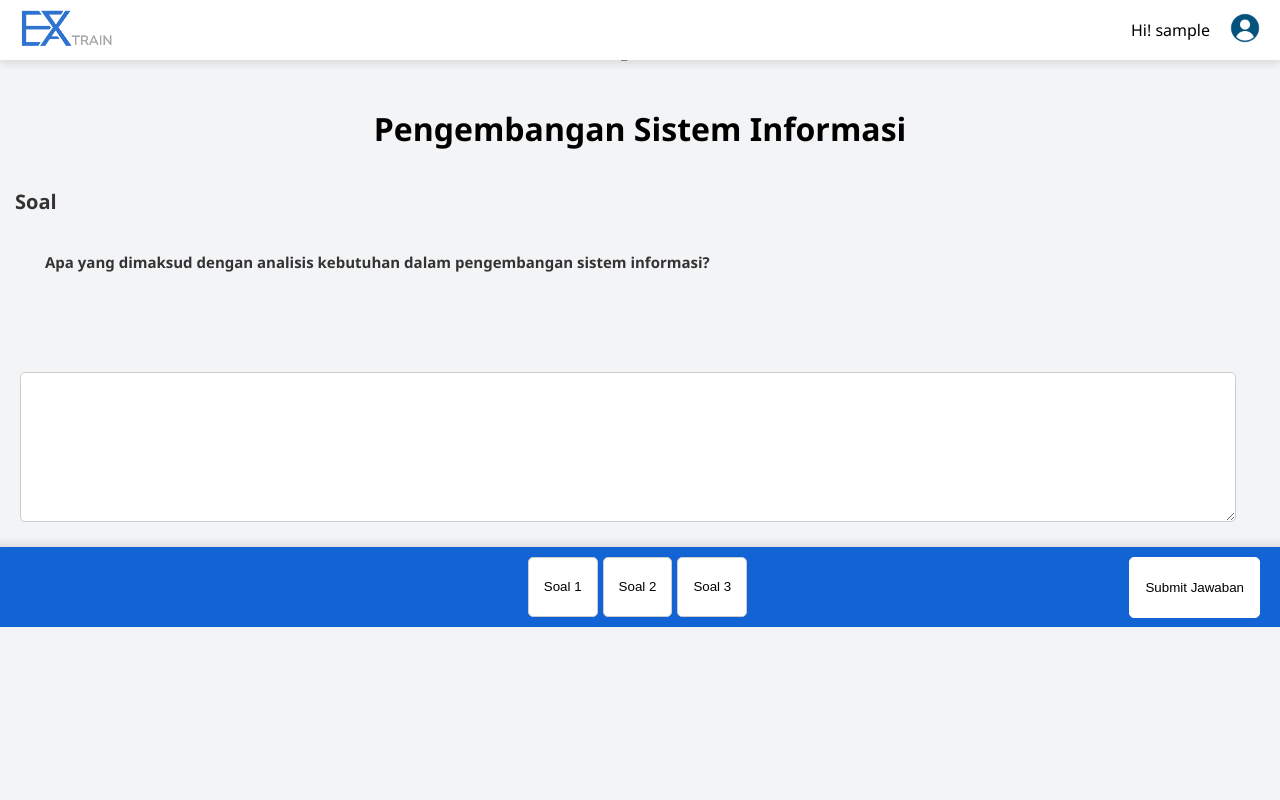
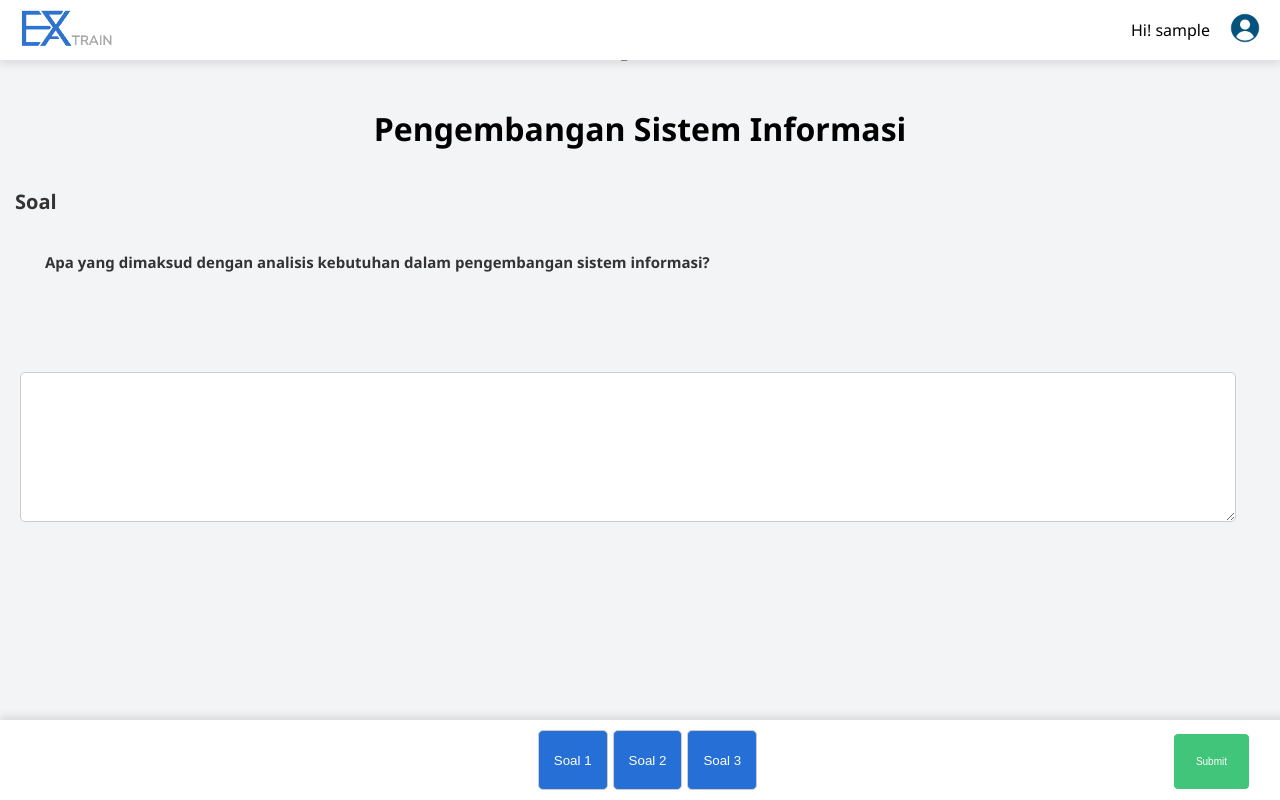
Before and after one commit to panduafii/ExaTrain, a PHP site: page / in a window 1280 px wide; the page is wider, and only the part inside the window is pictured. Run offline with PHP 8.4, Linux system fonts and the light colour scheme; the visitor is signed in with stand-in values (Sample User, id 1); data comes from the database, SQL or seed files in the repository; data that the repository does not hold is empty.

Commit message:
memperbaiki halaman quiz

```diff
--- a/CSS/quizPage.css
+++ b/CSS/quizPage.css
@@ -1,6 +1,7 @@
 body {
     margin: 0;
     padding: 0;
+    padding-bottom: 120px; /* Menambahkan padding di bawah konten */
     font-family: "Segoe UI", Tahoma, Geneva, Verdana, sans-serif;
     background-color: #f3f4f6;
     display: flex;
@@ -9,7 +10,6 @@ body {
     overflow-x: hidden;
 }
 
-/* NAVBAR */
 .navbar {
     width: 100%;
     height: 60px;
@@ -94,15 +94,6 @@ body {
     margin: 4px 0;
 }
 
-.menu li img {
-  height: 30px;
-  border-radius: 50%;
-}
-
-/* end navbar */
-
-/* isi */
-
 .tulisanPertanyaan {
     text-align: left;
     font-size: 20px;
@@ -120,71 +111,6 @@ body {
 }
 
 .isiBox {
-  width: 100%;
-  margin-right: 30px;
-  justify-content: left;
-  text-align: left;
-  padding: 10px;
-  border: 1px solid #ccc;
-  border-radius: 5px;
-  box-sizing: border-box;
-  font-size: 14px;
-  color: #333;
-  background-color: #fff;
-  height: auto;
-  min-height: 150px; /* Menambah tinggi minimum agar lebih panjang */
-}
-
-.button-container {
-  display: flex;
-  justify-content: space-between;
-  align-items: center;
-  margin-top: 20px;
-}
-.question-buttons {
-  position: absolute;
-  margin-bottom: auto;
-  width: 100%;
-  text-align: center;
-  background-color: #1263d4;
-  padding: 10px;
-  box-shadow: 0 -4px 8px rgba(0, 0, 0, 0.1);
-  height: 60px;
-  display: flex;
-  justify-content: center;
-}
-.question-buttons button {
-  margin-right: 5px;
-  background-color: white;
-  color: black;
-  border: 1px solid #ccc;
-  border-radius: 5px;
-  padding: 10px 15px;
-  cursor: pointer;
-}
-.question-buttons button.answered {
-  background-color: rgb(39, 239, 139);
-}
-.submitJawaban {
-  position: absolute;
-  margin-bottom: auto;
-  display: flex;
-  right: 0;
-  margin-top: 10px;
-  padding: 22px 15px; /* Padding untuk tombol */
-  border: 1px solid rgb(255, 255, 255); /* Border warna abu-abu muda */
-  border-radius: 5px;
-  margin-right: 20px;
-  background-color: #fff;
-}
-
-.formjawaban {
-  display: block;
-  justify-content: left;
-  width: 100%;
-}
-
-.isiBox {
     width: 95%;
     margin-left: 20px;
     margin-right: 50px;
@@ -198,7 +124,68 @@ body {
     color: #333;
     background-color: #fff;
     height: auto;
-  min-height: 150px; /* Menambah tinggi minimum agar lebih panjang */
+    min-height: 150px;
+}
+
+.question-buttons {
+    position: fixed;
+    bottom: 0;
+    left: 0;
+    width: 100%;
+    text-align: center;
+    background-color: #ffffff;
+    padding: 10px;
+    box-shadow: 0 -4px 8px rgba(0, 0, 0, 0.1);
+    height: 60px;
+    display: flex;
+    justify-content: center;
+}
+
+.question-buttons button {
+    margin-right: 5px;
+    background-color: #256fd7;
+    color: rgb(255, 255, 255);
+    border: 1px solid #ccc;
+    border-radius: 5px;
+    padding: 10px 15px;
+    cursor: pointer;
+    transition: background-color 0.3s, color 0.3s;
+}
+
+.question-buttons button.active-button,
+.question-buttons button:hover {
+    background-color: #f39c12; /* Warna kuning untuk tombol aktif */
+    color: #ffffff; /* Warna teks putih */
+}
+
+.question-buttons button:hover {
+    background-color: #f39c12; /* Warna kuning untuk tombol aktif */
+    color: #ffffff; /* Warna teks putih */
+}
+
+.question-buttons button.answered {
+    background-color: rgb(39, 239, 139);
+}
+
+.submitJawaban {
+    position: fixed;
+    bottom: 10px;
+    right: 10px;
+    padding: 22px 22px;
+    border: 1px solid rgb(255, 255, 255);
+    border-radius: 5px;
+    background-color: rgb(65, 197, 122);
+    color: rgb(255, 255, 255);
+    cursor: pointer;
+    font-size: 10px;
+    font-style: bold;
+    margin-right: 20px;
+}
+
+.formjawaban {
+    display: block;
+    justify-content: left;
+    width: 100%;
 }
 
 .form-footer {
@@ -206,6 +193,7 @@ body {
     justify-content: center;
     margin-top: 20px;
 }
+
 .user-info {
     text-align: center;
     margin-bottom: 10px;
@@ -230,3 +218,8 @@ body {
     padding: 10px 15px;
     cursor: pointer;
 }
+
+.active-button {
+    background-color: #f39c12; /* Warna kuning untuk tombol aktif */
+    color: #ffffff; /* Warna teks putih */
+}
--- a/FungsiPHP/EvalSoal.php
+++ b/FungsiPHP/EvalSoal.php
@@ -16,7 +16,7 @@ if (isset($_SESSION['selected_course'])) {
     // Koneksi ke database (sesuaikan dengan konfigurasi Anda)
     $servername = "localhost";
     $username = "root"; // Ganti dengan username Anda
-    $password = ""; // Ganti dengan password Anda
+    $password = "root"; // Ganti dengan password Anda
     $dbname = "ExaTrain";
 
     $conn = new mysqli($servername, $username, $password, $dbname);
--- a/FungsiPHP/add_user.php
+++ b/FungsiPHP/add_user.php
@@ -5,7 +5,7 @@ session_start();
 // Koneksi ke database
 $servername = "localhost";
 $username = "root"; // Ganti dengan username Anda
-$password = ""; // Ganti dengan password Anda
+$password = "root"; // Ganti dengan password Anda
 $dbname = "ExaTrain";
 
 // Membuat koneksi
--- a/FungsiPHP/chart.php
+++ b/FungsiPHP/chart.php
@@ -2,7 +2,7 @@
 // Koneksi ke database
 $servername = "localhost";
 $username = "root"; // Ganti dengan username Anda
-$password = ""; // Ganti dengan password Anda
+$password = "root"; // Ganti dengan password Anda
 $dbname = "ExaTrain";
 
 // Membuat koneksi
--- a/FungsiPHP/connection.php
+++ b/FungsiPHP/connection.php
@@ -1,7 +1,7 @@
 <?php
 $servername = "localhost";
 $username = "root"; // Ganti dengan username Anda
-$password = ""; // Ganti dengan password Anda
+$password = "root"; // Ganti dengan password Anda
 $dbname = "ExaTrain";
 
 // Membuat koneksi
--- a/FungsiPHP/login.php
+++ b/FungsiPHP/login.php
@@ -2,7 +2,7 @@
 // Koneksi ke database
 $servername = "localhost";
 $username = "root"; // Ganti dengan username Anda
-$password = ""; // Ganti dengan password Anda
+$password = "root"; // Ganti dengan password Anda
 $dbname = "ExaTrain";
 
 // Membuat koneksi
--- a/FungsiPHP/quizPage.php
+++ b/FungsiPHP/quizPage.php
@@ -4,7 +4,7 @@
 // Koneksi ke database
 $servername = "localhost";
 $username = "root";
-$password = "";
+$password = "root";
 $dbname = "ExaTrain";
 
 $conn = new mysqli($servername, $username, $password, $dbname);
@@ -89,7 +89,7 @@ if (isset($_SESSION['selected_course_id']) && isset($_SESSION['user_id'])) {
         // Menampilkan pertanyaan dan form jawaban
         $row = $result->fetch_assoc();
         echo "<h2 class='tulisanPertanyaan'>" . "Soal" . "</h2>";
-        echo "<h4 class='isiPertanyaan'>" . $row['question_text'] . "</h4>";
+        echo "<h4 class='isiPertanyaan'>" .$row['$question_id']. $row['question_text'] . "</h4>";
 
         // Menampilkan textarea untuk jawaban essay
         $answer = isset($_SESSION['answers'][$questionId]) ? $_SESSION['answers'][$questionId] : '';
@@ -107,12 +107,11 @@ if (isset($_SESSION['selected_course_id']) && isset($_SESSION['user_id'])) {
             // Cek apakah pertanyaan ini sudah dijawab
             $buttonClass = isset($_SESSION['answers'][$questionIdForButton]) && !empty($_SESSION['answers'][$questionIdForButton]) ? 'answered' : '';
 
-            echo "<button type='submit' name='question_id' value='$questionIdForButton' class='$buttonClass'>Soal $i</button>";
+            echo "<button type='submit' name='question_id' value='$questionIdForButton' class='question-button $buttonClass'>Soal $i</button>";
         }
-
         echo "</div>";
 
-        echo "<button class='submitJawaban' type='submit' name='submit_final'>Submit Jawaban</button>";
+        echo "<button class='submitJawaban' type='submit' name='submit_final'>Submit</button>";
         // Tombol untuk mengirim jawaban
 
         echo "</div>";
@@ -153,3 +152,21 @@ function getQuestionIdByOrder($conn, $subjectId, $order) {
     }
 }
 ?>
+<script>
+document.addEventListener("DOMContentLoaded", function() {
+    // Menangkap semua tombol soal
+    var buttons = document.querySelectorAll('.question-button');
+
+    buttons.forEach(function(button) {
+        button.addEventListener('click', function() {
+            // Menghapus kelas 'active-button' dari semua tombol
+            buttons.forEach(function(btn) {
+                btn.classList.remove('active-button');
+            });
+
+            // Menambahkan kelas 'active-button' ke tombol yang ditekan
+            this.classList.add('active-button');
+        });
+    });
+});
+</script>
--- a/FungsiPHP/submit.php
+++ b/FungsiPHP/submit.php
@@ -2,7 +2,7 @@
 // Koneksi ke database
 $servername = "localhost";
 $username = "root"; // Ganti dengan username Anda
-$password = ""; // Ganti dengan password Anda
+$password = "root"; // Ganti dengan password Anda
 $dbname = "ExaTrain";
 
 // Membuat koneksi
--- a/index.php
+++ b/index.php
@@ -7,7 +7,7 @@ $subject_id = $_SESSION['selected_course_id'];
 // Koneksi ke database
 $servername = "localhost";
 $username = "root";
-$password = "";
+$password = "root";
 $dbname = "ExaTrain";
 
 $conn = new mysqli($servername, $username, $password, $dbname);
--- a/lihatJawaban.php
+++ b/lihatJawaban.php
@@ -25,7 +25,7 @@ if (!isset($_SESSION['selected_course_id'])) {
 // Koneksi ke database
 $servername = "localhost";
 $username = "root";
-$password = "";
+$password = "root";
 $dbname = "ExaTrain";
 
 $conn = new mysqli($servername, $username, $password, $dbname);
@@ -86,8 +86,8 @@ $conn->close();
                 <?php
                     $selectedCourseId = $_SESSION['selected_course_id'];
                     $userId = $_SESSION['user_id'];
-                    echo "=====" . $selectedCourseId;
-                    echo "=====" . $userId;
+                    // echo "=====" . $selectedCourseId;
+                    // echo "=====" . $userId;
                 ?>
             </div>
             <ul class="menu">
--- a/paring.php
+++ b/paring.php
@@ -2,7 +2,7 @@
 $host = 'localhost';  // Host database
 $dbname = 'ExaTrain';  // Nama database
 $username = 'root';  // Username database
-$password = '';  // Password database
+$password = 'root';  // Password database
 
 try {
     $pdo = new PDO("mysql:host=$host;dbname=$dbname", $username, $password);
```
Lines whose indentation alone changed are shown as unchanged.
